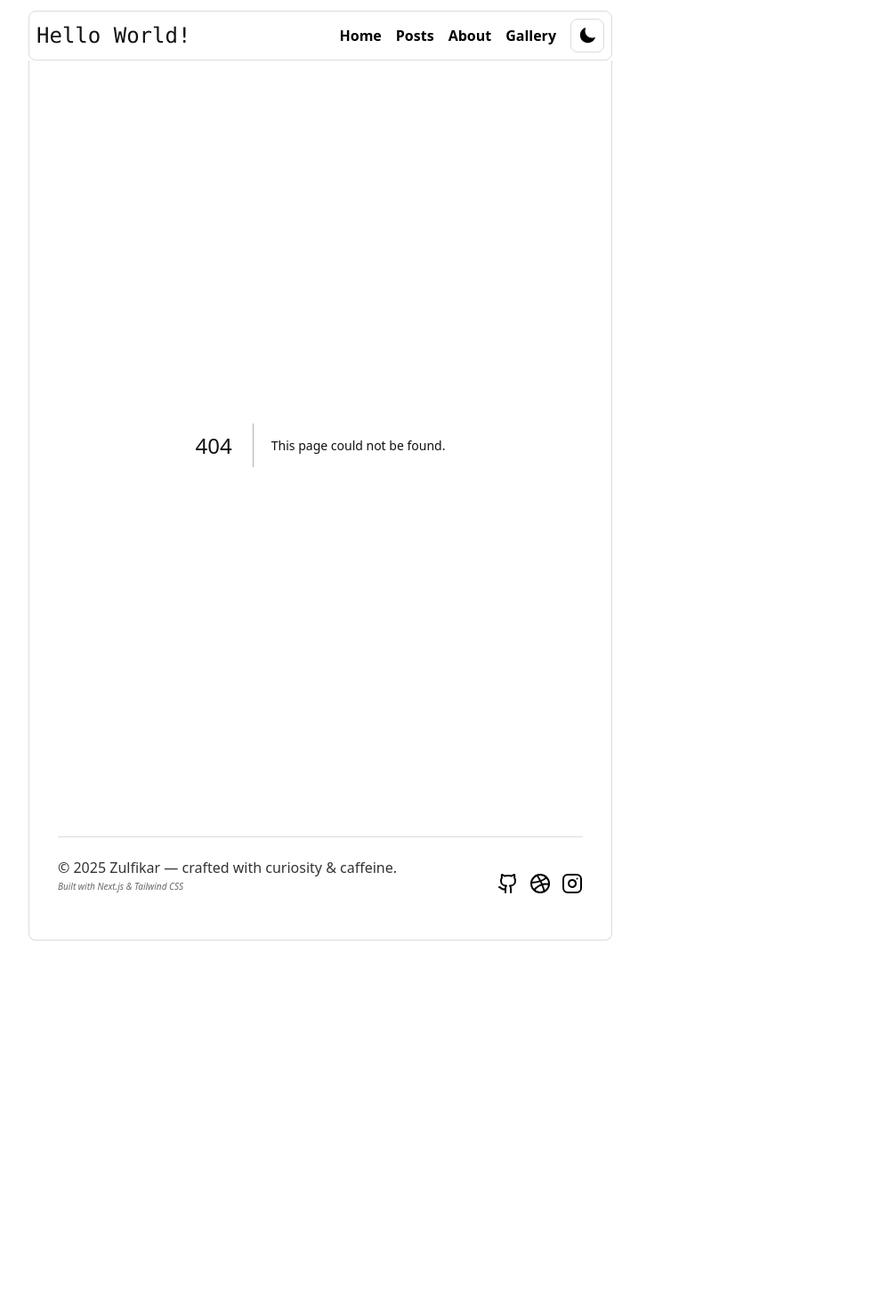
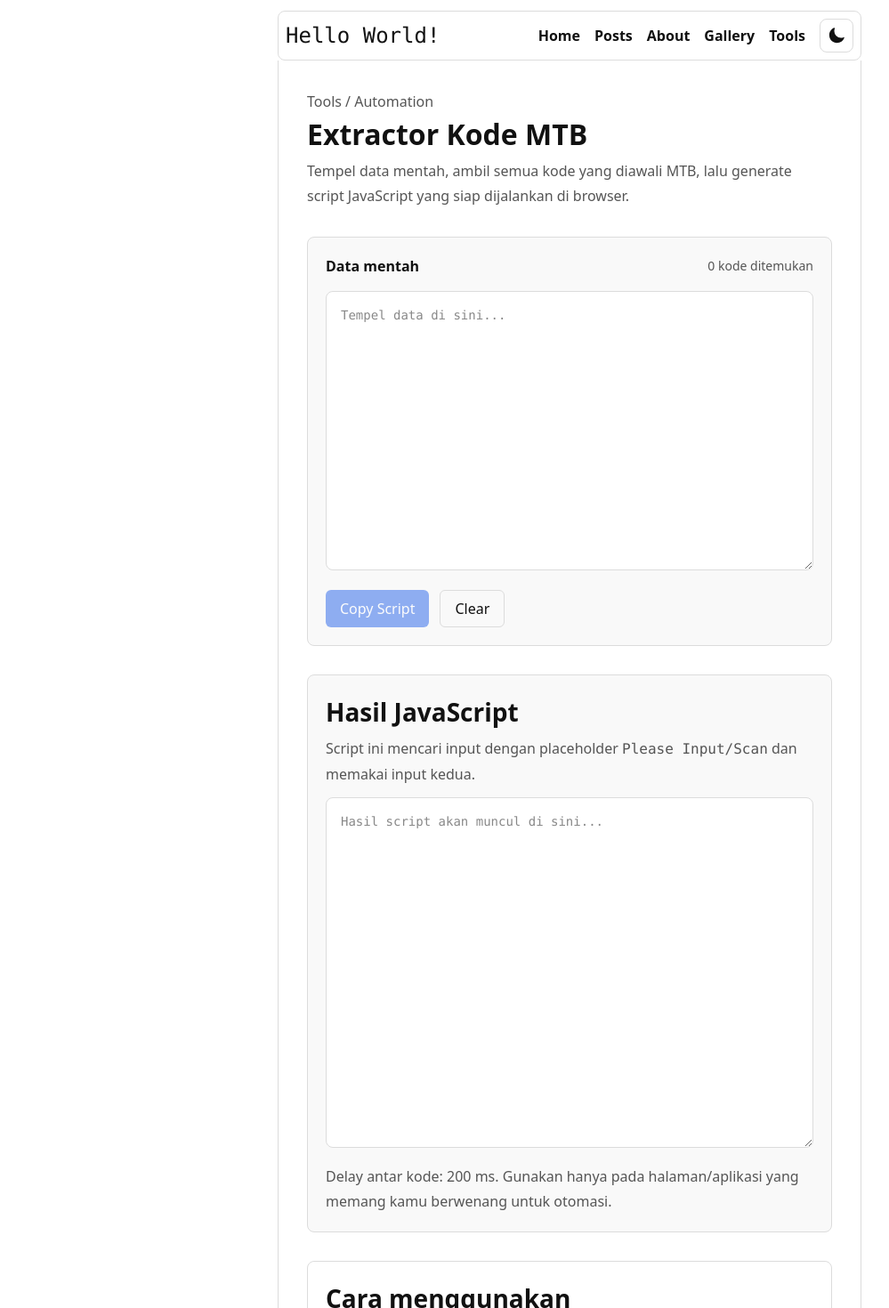
Before and after one commit to zulfikarm321/my-site, a Next.js app: page /tools/mtb-extractor in a window 1280 px wide. Before the commit this address had no page. Shown: the part 20-1490 px from the top of the page at 89% size, without its empty margins (0-999 px from the left). Before the commit the page ends 1109 px from the top, so only its background shows below. Built offline with nearby package versions, Linux system fonts and the light colour scheme.

Commit message:
adding tools page

```diff
--- /dev/null
+++ b/app/(pages)/tools/mtb-extractor/page.tsx
@@ -0,0 +1,12 @@
+import type { Metadata } from "next";
+import MtbExtractor from "@/app/components/MtbExtractor";
+
+export const metadata: Metadata = {
+  title: "Extractor Kode MTB",
+  description:
+    "Ekstrak kode MTB dari data mentah dan buat script JavaScript untuk auto-input.",
+};
+
+export default function MtbExtractorPage() {
+  return <MtbExtractor />;
+}
--- /dev/null
+++ b/app/(pages)/tools/page.tsx
@@ -0,0 +1,31 @@
+import Link from "next/link";
+
+export const metadata = {
+  title: "Tools",
+  description: "Kumpulan tools sederhana yang berguna untuk pekerjaan sehari-hari.",
+};
+
+export default function ToolsPage() {
+  return (
+    <section className="space-y-6">
+      <div>
+        <p className="text-sm text-muted">Utilities</p>
+        <h1 className="text-3xl font-bold mt-1">Tools</h1>
+        <p className="text-muted mt-2">
+          Tools sederhana untuk membantu pekerjaan sehari-hari.
+        </p>
+      </div>
+
+      <Link
+        href="/tools/mtb-extractor"
+        className="block card hover:border-[var(--accent)] transition-colors"
+      >
+        <h2 className="font-bold text-lg">Extractor Kode MTB</h2>
+        <p className="text-muted mt-1">
+          Ambil kode MTB dari data mentah dan generate script JavaScript
+          untuk auto-input.
+        </p>
+      </Link>
+    </section>
+  );
+}
--- /dev/null
+++ b/app/components/MtbExtractor.tsx
@@ -0,0 +1,151 @@
+"use client";
+
+import { useMemo, useState } from "react";
+
+const TARGET_PLACEHOLDER = "Please Input/Scan";
+
+function buildScript(codes: string[]) {
+  return `(async () => {
+  // 🔹 Daftar data terbaru
+  const dataList = ${JSON.stringify(codes, null, 2)};
+
+  const inputs = document.querySelectorAll('input[placeholder="${TARGET_PLACEHOLDER}"]');
+  if (inputs.length < 2) {
+    console.error("❌ Tidak ditemukan 2 input dengan placeholder '${TARGET_PLACEHOLDER}'");
+    return;
+  }
+
+  const input = inputs[1];
+  console.log(\`✅ Input ke-2 ditemukan (\${inputs.length} input total). Memulai auto-input...\`);
+
+  const delay = ms => new Promise(res => setTimeout(res, ms));
+
+  for (const kode of dataList) {
+    input.focus();
+    input.value = kode;
+    console.log("Menginput:", kode);
+
+    input.dispatchEvent(new Event('input', { bubbles: true }));
+    input.dispatchEvent(new KeyboardEvent('keydown', { key: 'Enter', bubbles: true }));
+    input.dispatchEvent(new KeyboardEvent('keypress', { key: 'Enter', bubbles: true }));
+    input.dispatchEvent(new KeyboardEvent('keyup', { key: 'Enter', bubbles: true }));
+
+    await delay(200);
+  }
+
+  console.log("🎉 Semua data sudah selesai diinput ke input ke-2!");
+})();`;
+}
+
+export default function MtbExtractor() {
+  const [rawData, setRawData] = useState("");
+  const [copied, setCopied] = useState(false);
+
+  const mtbCodes = useMemo(
+    () =>
+      rawData
+        .split(/\r?\n/)
+        .map((line) => line.trim())
+        .filter((line) => /^MTB\d+/.test(line)),
+    [rawData]
+  );
+
+  const output = useMemo(() => buildScript(mtbCodes), [mtbCodes]);
+
+  async function copyOutput() {
+    if (!mtbCodes.length) return;
+    await navigator.clipboard.writeText(output);
+    setCopied(true);
+    window.setTimeout(() => setCopied(false), 1500);
+  }
+
+  function clearAll() {
+    setRawData("");
+    setCopied(false);
+  }
+
+  return (
+    <section className="space-y-8">
+      <header>
+        <p className="text-sm text-muted">Tools / Automation</p>
+        <h1 className="text-3xl font-bold mt-1">Extractor Kode MTB</h1>
+        <p className="text-muted mt-2">
+          Tempel data mentah, ambil semua kode yang diawali MTB, lalu generate
+          script JavaScript yang siap dijalankan di browser.
+        </p>
+      </header>
+
+      <div className="card space-y-4">
+        <div className="flex items-center justify-between gap-4">
+          <label htmlFor="rawData" className="font-semibold">
+            Data mentah
+          </label>
+          <span className="text-sm text-muted">
+            {mtbCodes.length} kode ditemukan
+          </span>
+        </div>
+
+        <textarea
+          id="rawData"
+          value={rawData}
+          onChange={(event) => setRawData(event.target.value)}
+          rows={14}
+          placeholder="Tempel data di sini..."
+          className="w-full rounded-lg border border-[var(--border)] bg-[var(--background)] p-4 font-mono text-sm outline-none focus:border-[var(--accent)] resize-y"
+        />
+
+        <div className="flex flex-col sm:flex-row gap-3">
+          <button
+            type="button"
+            onClick={copyOutput}
+            disabled={!mtbCodes.length}
+            className="btn disabled:opacity-50 disabled:cursor-not-allowed"
+          >
+            {copied ? "✓ Copied" : "Copy Script"}
+          </button>
+          <button
+            type="button"
+            onClick={clearAll}
+            className="rounded-md border border-[var(--border)] px-4 py-2 font-medium hover:bg-[var(--surface)]"
+          >
+            Clear
+          </button>
+        </div>
+      </div>
+
+      <div className="card space-y-3">
+        <div>
+          <h2 className="font-bold text-lg">Hasil JavaScript</h2>
+          <p className="text-sm text-muted mt-1">
+            Script ini mencari input dengan placeholder{" "}
+            <code className="font-mono">Please Input/Scan</code> dan memakai
+            input kedua.
+          </p>
+        </div>
+
+        <textarea
+          value={mtbCodes.length ? output : ""}
+          readOnly
+          rows={18}
+          placeholder="Hasil script akan muncul di sini..."
+          className="w-full rounded-lg border border-[var(--border)] bg-[var(--background)] p-4 font-mono text-sm resize-y"
+        />
+
+        <p className="text-xs text-muted">
+          Delay antar kode: 200 ms. Gunakan hanya pada halaman/aplikasi yang
+          memang kamu berwenang untuk otomasi.
+        </p>
+      </div>
+
+      <div className="bordered p-5 space-y-3">
+        <h2 className="font-bold">Cara menggunakan</h2>
+        <ol className="list-decimal list-inside text-muted space-y-2">
+          <li>Tempel data mentah ke kotak input.</li>
+          <li>Pastikan kode MTB berada di awal baris, misalnya MTB123456.</li>
+          <li>Copy script yang dihasilkan.</li>
+          <li>Jalankan script pada halaman target yang memiliki input scan.</li>
+        </ol>
+      </div>
+    </section>
+  );
+}
--- a/app/components/Nav.tsx
+++ b/app/components/Nav.tsx
@@ -30,6 +30,9 @@ const Nav = () => {
         <Link href="/gallery" className={linkClass("/gallery")}>
           Gallery
         </Link>
+        <Link href="/tools" className={linkClass("/tools")}>
+          Tools
+        </Link>
         <ThemeToggle />
       </ul>
     </nav>
```
Also changed, not shown: 1 other file (tests, documents, lock files or other folders).
